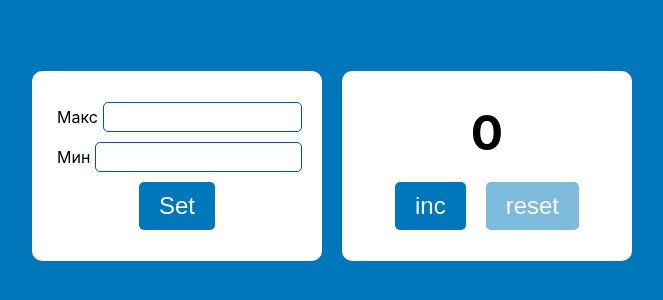
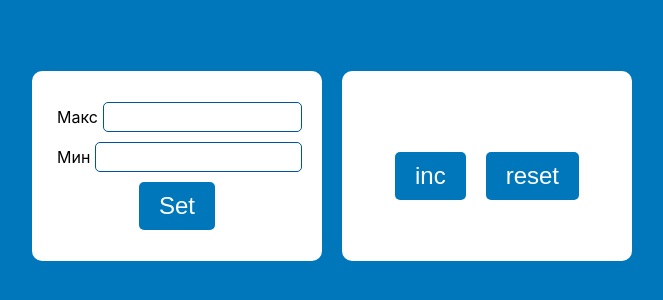
Before and after one commit to Nastassia27/counter, a React (Create React App) app: page / in a window 1280 px wide. Shown: the part 234-534 px from the top of the page, without its empty margins (298-961 px from the left). Built offline with nearby package versions, Linux system fonts and the light colour scheme.

Commit message:
add previious values

```diff
--- a/src/components/counter.tsx
+++ b/src/components/counter.tsx
@@ -1,40 +1,67 @@
-import React, {useState} from "react";
+import React, {ChangeEvent, useState} from "react";
 import s from './counter.module.css'
 import {Button} from "./Button";
+import SetValues from "./SetValues";
+import MainWindow from "./MainWindow";
 
-type CounterTypes = {
-    counter: () => void;
-    number: number;
-    reset: () => void;
-    maxValue: number
-}
+type PropsType = {}
 
-export function Counter(props: CounterTypes) {
+export function Counter(props: PropsType) {
+    let [maxValue, setMaxValue] = useState<number>(0)
+    let [minValue, setMinValue] = useState<number>(0)
+    let [counter, setCounter] = useState<number>(0)
+    let [buttonClicked, setButtonClicked] = useState<boolean>(false)
+    let [previousMinValue, setPreviousMinValue] = useState(0);
+    let [previousMaxValue, setPreviousMaxValue] = useState(0);
+    const onChangeMax = (event: ChangeEvent<HTMLInputElement>) => {
+        setMaxValue(Number(event.target.value))
+        setButtonClicked(false)
+    }
+    const onChangeMin = (event: ChangeEvent<HTMLInputElement>) => {
+        setMinValue(Number(event.target.value))
+        setButtonClicked(false)
+    }
+    const changeCounter = () => {
+
+       if(counter<previousMaxValue)
+        setCounter(counter+1)
+    }
+    const resetCounter = () => {
+        setCounter(previousMinValue);
+    }
+    const setValue = () => {
+        setButtonClicked(true)
+        setCounter(minValue)
+        setPreviousMinValue(minValue);
+        setPreviousMaxValue(maxValue)
+    }
+
     return (
         <div className={s.wrapper}>
-            <div className={s.counter}>
-                <div className={s.inputgroup}>
-                    <label htmlFor="maxValue">Макс</label>
-                    <input type="number" id="maxValue"/>
-                </div>
-                <div className={s.inputgroup}>
-                    <label htmlFor="minValue">Мин</label>
-                    <input type="number" id="minValue"/>
-                </div>
-                <div className={s.buttons}>
-                <Button title={'Set'} callBack={props.counter} />
-                </div>
+            <div>
+                <SetValues
+                    maxValue={maxValue}
+                    minValue={minValue}
+                    changeMax={onChangeMax}
+                    changeMin={onChangeMin}
+                    setValue={setValue}
+
+                />
+            </div>
+            <div>
+                <MainWindow
+                    counter={counter}
+                    maxValue={maxValue}
+                    minValue={minValue}
+                    changeCounter={changeCounter}
+                    resetCounter={resetCounter}
+                    buttonClicked={buttonClicked}
+                    previousMaxValue={previousMaxValue}
+                    previousMinValue={previousMinValue}
+                />
             </div>
 
-            <div className={s.counter}>
-                <div className={props.number === props.maxValue ? s.numberError : s.number}>
-                    {props.number}
-                </div>
-                <div className={s.buttons}>
-                    <Button title={'inc'} callBack={props.counter} disabled={props.number === props.maxValue}/>
-                    <Button title={'reset'} callBack={props.reset} disabled={props.number === 0}/>
-                </div>
-            </div>
+
         </div>
     )
 }
```
